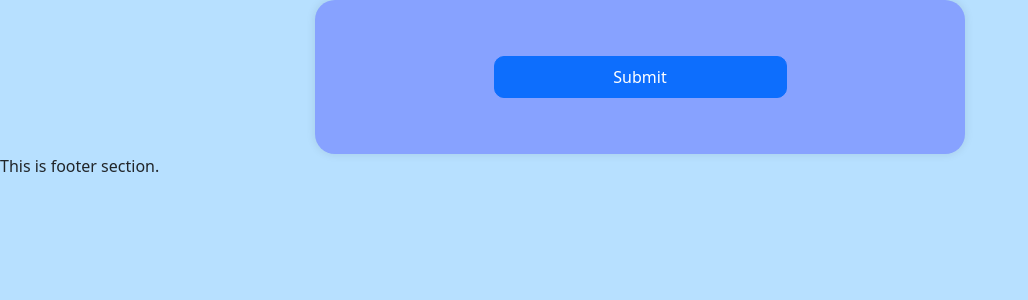
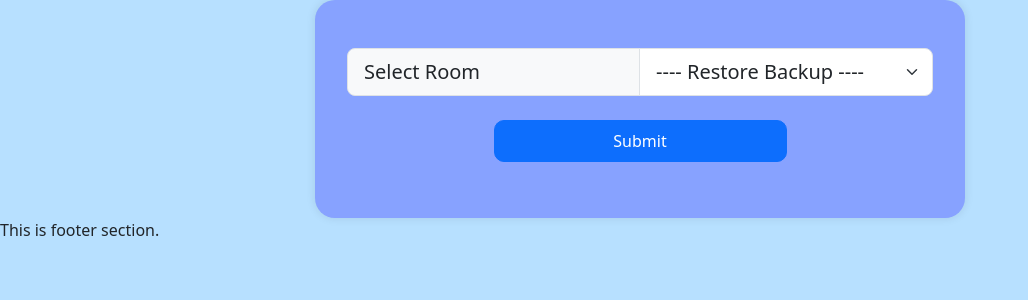
Before and after one commit to aashishChakradhar/RentManagementSystem, a Django app: page /backup-action/ in a window 1280 px wide. Shown: the part 122-422 px from the top of the page, without its empty margins (0-1028 px from the left). Run offline with Django 5.2, Linux system fonts and the light colour scheme; the visitor is signed in with stand-in values (Sample User, id 1); some libraries are stand-ins or nearby versions.

Commit message:
adding restore action

```diff
--- a/templates/exportdatabase.html
+++ b/templates/exportdatabase.html
@@ -3,9 +3,16 @@
     {{page_name}}
 {% endblock title %}
 {% block body %}
-    <form style = "max-width:650px" action="{% url "rent:export-database" %}" method="POST">
+    <form style = "max-width:650px" action="{% url "rent:backup-action" %}" method="POST">
         {% csrf_token %}
-        <input type = 'hidden' value = 'True' >
+        <div class="input-group input-group-lg my-3">
+            <span class="input-group-text w-50 " id="inputGroup-sizing-lg">Select Room</span>
+            <select class="form-select" aria-label="Default select example" id = 'action' name = 'action' required>
+                <option selected value = None>---- Select Room ----</option>
+                <option selected value = 'backup'>---- Add Backup ----</option>
+                <option selected value = 'restore'>---- Restore Backup ----</option>
+            </select>
+        </div>
         <div class="justify-content-center my-4">
             <div class="w-100 text-center">
                 <input type="submit" class='btn btn-primary w-50' value='Submit'>
```
